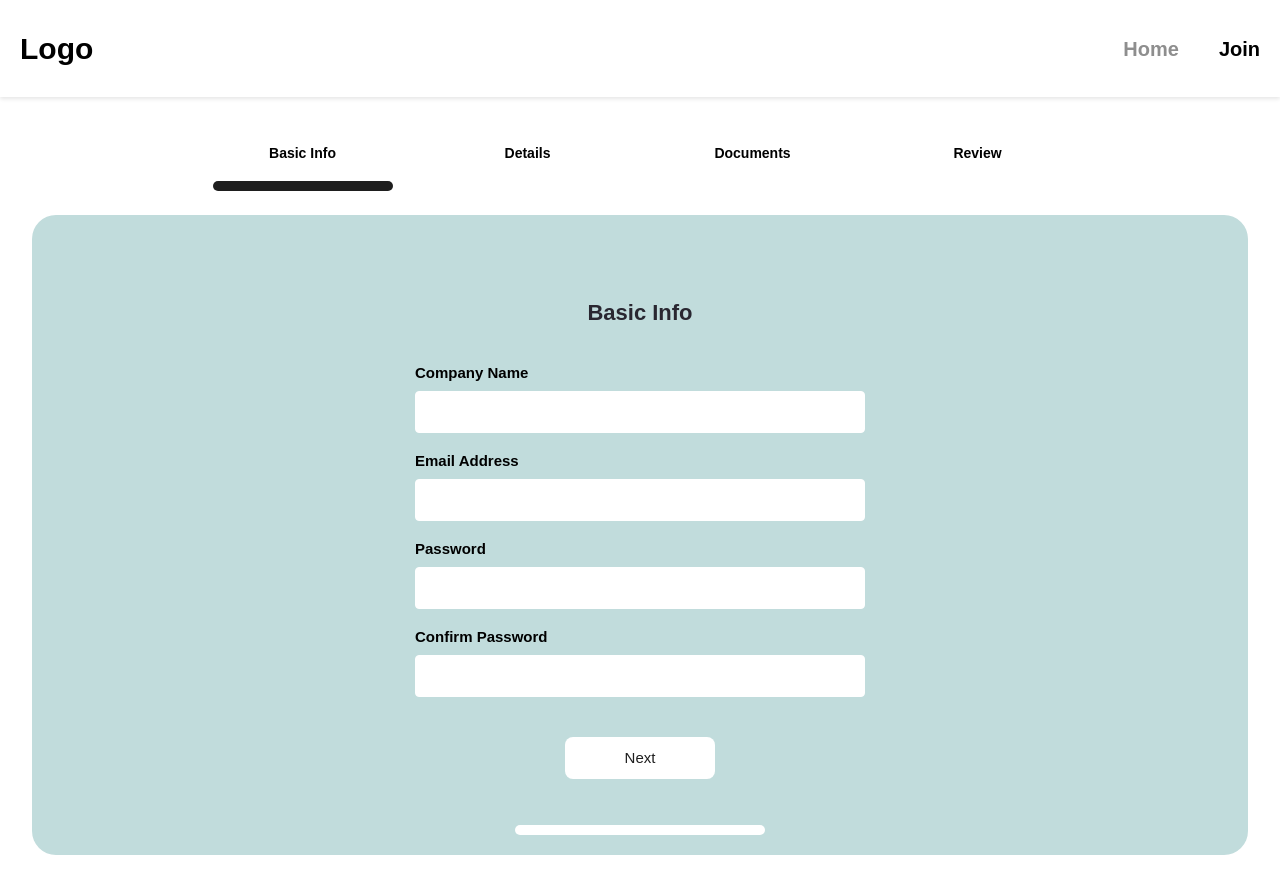
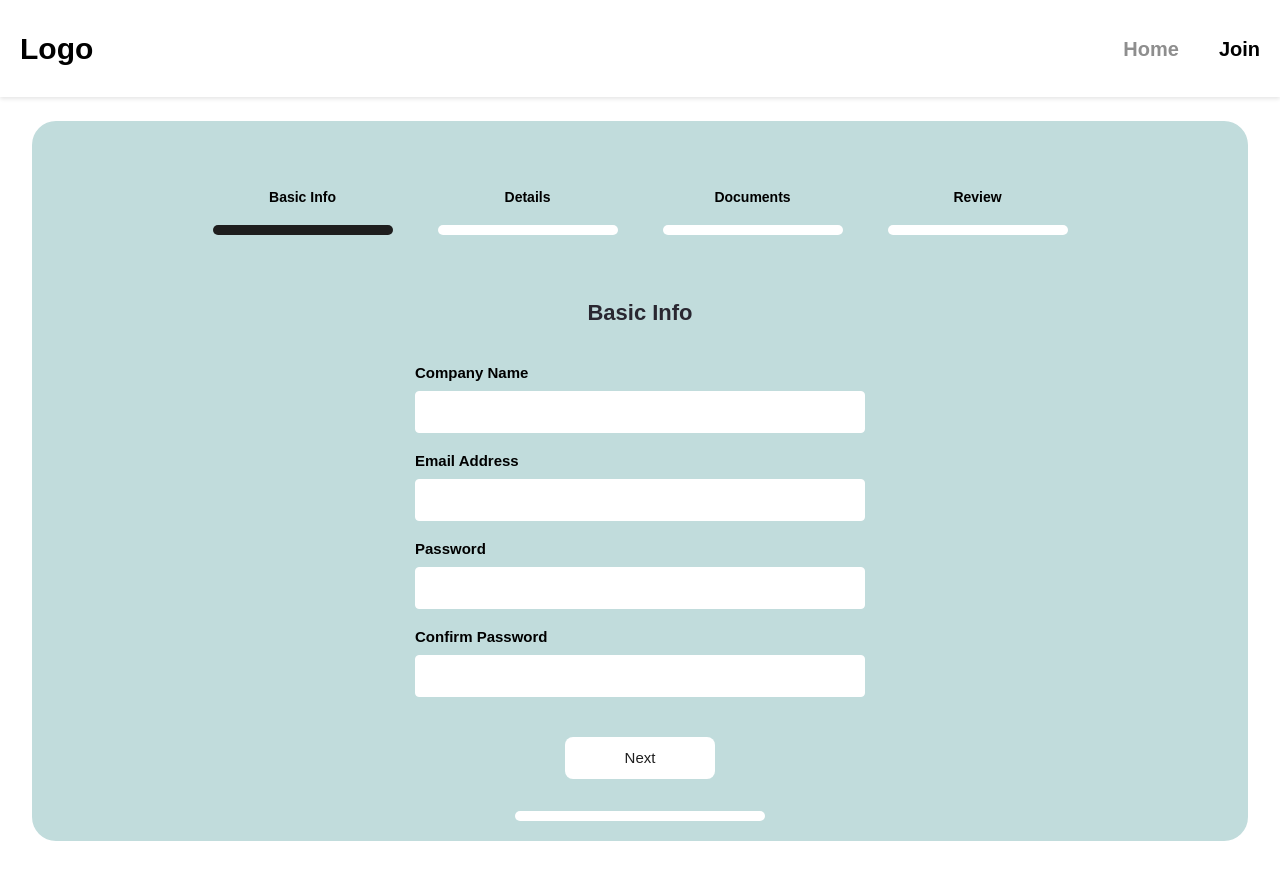
Before and after one commit to Sharlet-Kirui/ICS-Project-I, a React (Create React App) app in the folder frontend/: page /signup in a window 1280 px wide. Shown: the top 894 px of the page. Built offline with nearby package versions, Linux system fonts and the light colour scheme.

Commit message:
Allowed tracking of progress

```diff
--- a/frontend/src/components/global/css_files/sign_up.css
+++ b/frontend/src/components/global/css_files/sign_up.css
@@ -26,8 +26,11 @@
   flex-direction: column;
   align-items: center;
   flex: 1;
+  cursor: pointer;
+  text-decoration: none; /* remove underline */
 }
 
+/* Completed and active styling */
 .step-title {
   font-weight: 600;
   font-size: 14px;
@@ -36,15 +39,23 @@
   margin-bottom: 12px;
 }
 
+
+.progress-step.completed .step-indicator,
+.progress-step.active .step-indicator {
+  background: #1E1E1E;
+}
+
+/* Non-active/default indicator */
 .step-indicator {
   width: 180px;
   height: 10px;
   background: #FFFFFF;
   border-radius: 18px;
+  transition: background 0.3s ease;
 }
 
-.step-indicator.active {
-  background: #1E1E1E;
+.progress-step:hover .step-title {
+  text-decoration: underline;
 }
 
 /* Form Container */
--- a/frontend/src/components/global/sign_up.js
+++ b/frontend/src/components/global/sign_up.js
@@ -1,4 +1,5 @@
 import React, { useState } from 'react';
+import { useNavigate, useLocation, Link } from 'react-router-dom';
 import './css_files/sign_up.css';
 
 function SignUp() {
@@ -9,13 +10,24 @@ function SignUp() {
     confirmPassword: ''
   });
 
+  const navigate = useNavigate();
+  const location = useLocation();
+
+  const currentStep = location.pathname; // e.g., '/signup'
+
+  const steps = [
+    { title: 'Basic Info', path: '/signup' },
+    { title: 'Details', path: '/details' },
+    { title: 'Documents', path: '/documents' },
+    { title: 'Review', path: '/review' }
+  ];
+
   const handleChange = (e) => {
     setFormData({ ...formData, [e.target.name]: e.target.value });
   };
 
   const handleSubmit = async (e) => {
     e.preventDefault();
-
     if (formData.password !== formData.confirmPassword) {
       alert("Passwords do not match!");
       return;
@@ -32,6 +44,10 @@ function SignUp() {
 
       const data = await response.json();
       alert(data.message);
+
+      if (response.ok) {
+        navigate('/details');
+      }
     } catch (error) {
       alert('Error connecting to server');
     }
@@ -39,83 +55,49 @@ function SignUp() {
 
   return (
     <div className="signup-page">
-      {/* Progress Steps */}
-      <div className="progress-container">
-        <div className="progress-step active">
-          <span className="step-title">Basic Info</span>
-          <div className="step-indicator active"></div>
-        </div>
-        <div className="progress-step">
-          <span className="step-title">Details</span>
-          <div className="step-indicator"></div>
-        </div>
-        <div className="progress-step">
-          <span className="step-title">Documents</span>
-          <div className="step-indicator"></div>
-        </div>
-        <div className="progress-step">
-          <span className="step-title">Review</span>
-          <div className="step-indicator"></div>
-        </div>
-      </div>
-
-      {/* Main Form Container */}
       <div className="form-container">
         <div className="form-content">
+          {/* Progress Container inside C1DCDC background */}
+          <div className="progress-container">
+            {steps.map((step, index) => {
+              const isActive = currentStep === step.path;
+              const isCompleted = steps.findIndex(s => s.path === currentStep) > index;
+              return (
+                <Link
+                  key={step.path}
+                  to={step.path}
+                  className={`progress-step ${isActive ? 'active' : ''} ${isCompleted ? 'completed' : ''}`}
+                >
+                  <span className="step-title">{step.title}</span>
+                  <div className={`step-indicator ${isActive || isCompleted ? 'active' : ''}`}></div>
+                </Link>
+              );
+            })}
+          </div>
 
-          {/* Form Title */}
           <h2 className="form-title">Basic Info</h2>
-
-          {/* Sign-up Form */}
           <form className="signup-form" onSubmit={handleSubmit}>
+            {/* form fields... */}
             <div className="form-field">
               <label>Company Name</label>
-              <input
-                type="text"
-                name="companyName"
-                value={formData.companyName}
-                onChange={handleChange}
-                required
-              />
+              <input type="text" name="companyName" value={formData.companyName} onChange={handleChange} required />
             </div>
-
             <div className="form-field">
               <label>Email Address</label>
-              <input
-                type="email"
-                name="email"
-                value={formData.email}
-                onChange={handleChange}
-                required
-              />
+              <input type="email" name="email" value={formData.email} onChange={handleChange} required />
             </div>
-
             <div className="form-field">
               <label>Password</label>
-              <input
-                type="password"
-                name="password"
-                value={formData.password}
-                onChange={handleChange}
-                required
-              />
+              <input type="password" name="password" value={formData.password} onChange={handleChange} required />
             </div>
-
             <div className="form-field">
               <label>Confirm Password</label>
-              <input
-                type="password"
-                name="confirmPassword"
-                value={formData.confirmPassword}
-                onChange={handleChange}
-                required
-              />
+              <input type="password" name="confirmPassword" value={formData.confirmPassword} onChange={handleChange} required />
             </div>
 
             <button type="submit" className="next-button">Next</button>
           </form>
 
-          {/* Progress Bar at Bottom */}
           <div className="bottom-progress-bar"></div>
         </div>
       </div>
```
